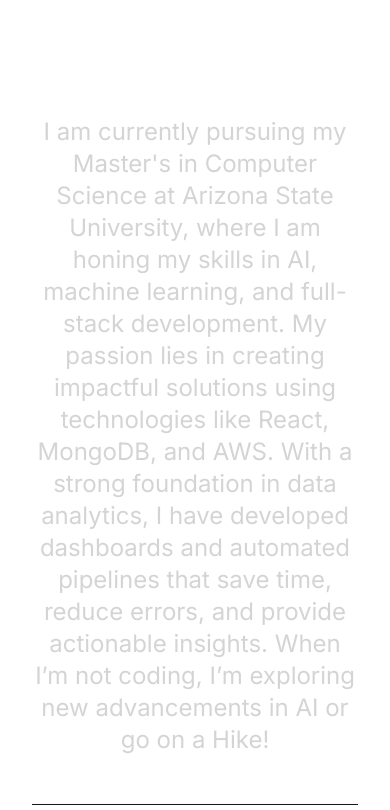
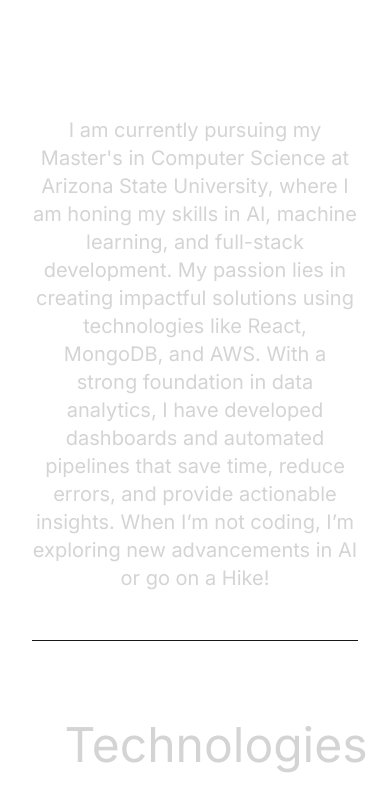
Before and after one commit to praveen-raj-m/mysite, a React (Vite) app: page / in a window 390 px wide. Shown: the part 1754-2564 px from the top of the page. Built offline with nearby package versions, Linux system fonts and the light colour scheme.

Commit message:
Update About.jsx

```diff
--- a/src/components/About.jsx
+++ b/src/components/About.jsx
@@ -46,7 +46,7 @@
             animate="visible"
             className="flex justify-center text-center"
           >
-            <p className="my-2 max-w-4xl text-2xl py-6">{ABOUT_TEXT}</p>
+            <p className="my-2 max-w-4xl text-xl lg:text-2xl py-6">{ABOUT_TEXT}</p>
           </motion.div>
         </div>
       </div>
```
